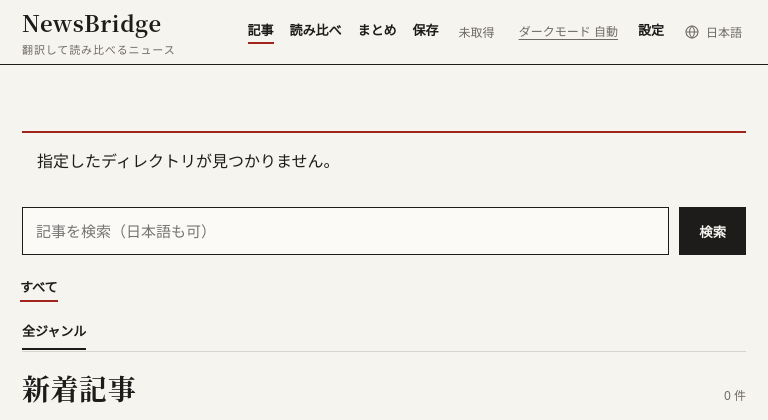
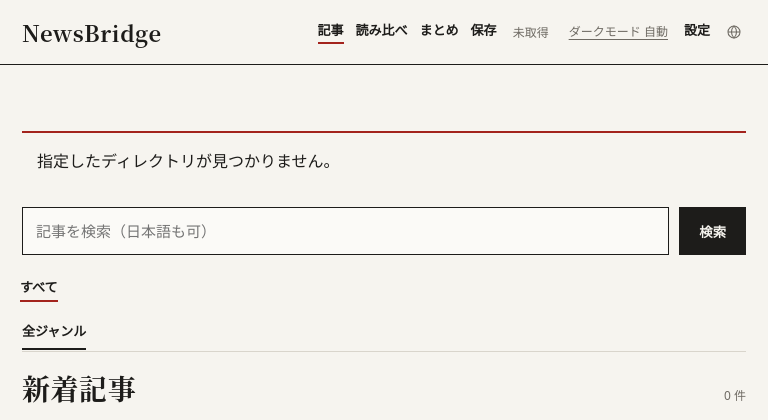
Before and after one commit to AlstRafe/news-site, a Flask app: page / in a window 768 px wide. Shown: the top 420 px of the page. Run offline with Flask 3, Linux system fonts and the light colour scheme; data that the repository does not hold is empty; some libraries are stand-ins or nearby versions.

Commit message:
ほかのサイトと同じ動きに: 言語メニューの閉じ方・別タブのテーマ追従、中間幅でヘッダーがはみ出さないように (#6)
Claude-Session: https://claude.ai/code/session_01AYumRmfx2kJa668QTCJj7T

Co-authored-by: Claude Opus 5.5 <noreply@anthropic.com>

```diff
--- a/newsreader/locale/en-GB.json
+++ b/newsreader/locale/en-GB.json
@@ -537,7 +537,7 @@
   "続報": "Follow-up",
   "続報あり": "Follow-ups",
   "翻訳": "Translation",
-  "翻訳して読み比べるニュース": "News to compare in translation",
+  "翻訳して読み比べるニュース": "The news, translated and compared",
   "翻訳する文章がありません。": "There is no text to translate.",
   "翻訳する文章または翻訳先の指定が不正です。": "Invalid text or target language.",
   "翻訳の中継先が設定されていません。設定画面を確認してください。": "No translation relay is set. Check Settings.",
--- a/newsreader/locale/zh-TW.json
+++ b/newsreader/locale/zh-TW.json
@@ -223,8 +223,8 @@
   "ベルファスト": "貝爾法斯特",
   "ベルリン": "柏林",
   "ベルン": "伯恩",
-  "ページが見つかりません": "找不到頁面",
-  "ページが見つかりません。記事が削除されたか、URLが変わった可能性があります。": "找不到頁面。文章可能已刪除，或網址已變更。",
+  "ページが見つかりません": "找不到這個頁面",
+  "ページが見つかりません。記事が削除されたか、URLが変わった可能性があります。": "找不到這個頁面。文章可能已刪除，或網址已變更。",
   "ページの先頭へ": "回到頁首",
   "ページ送り": "分頁",
   "ホーチミン": "胡志明市",
--- a/newsreader/static/app.js
+++ b/newsreader/static/app.js
@@ -108,6 +108,10 @@
     }
   };
   applyTheme(readTheme());
+  // Changed on another site of the list in another tab (they share one localStorage): follow it here too
+  addEventListener("storage", (e) => {
+    if (e.key === "theme" || e.key === null) applyTheme(readTheme());
+  });
   if (toggle) {
     toggle.addEventListener("click", () => {
       const order = ["auto", "light", "dark"];
@@ -119,6 +123,20 @@
         /* private mode */
       }
       applyTheme(next);
+    });
+  }
+
+  // 2a. The language menu (base.html): closed by a click elsewhere or Escape (back on its button), as on
+  //     every site of the list.
+  const langMenu = document.querySelector("details.lang");
+  if (langMenu) {
+    document.addEventListener("click", (e) => {
+      if (!langMenu.contains(e.target)) langMenu.open = false;
+    });
+    langMenu.addEventListener("keydown", (e) => {
+      if (e.key !== "Escape" || !langMenu.open) return;
+      langMenu.open = false;
+      langMenu.querySelector("summary").focus();
     });
   }
 
--- a/newsreader/static/editorial.css
+++ b/newsreader/static/editorial.css
@@ -158,6 +158,24 @@ a {
     font-size: 17px;
   }
 }
+/* Between phone and desktop widths the masthead fits in every language (English words are longer): the
+   way back and the language menu as their icons alone, as on phones, no tagline, and the menu goes onto
+   a second line rather than off the screen when it still does not fit */
+@media (min-width: 651px) and (max-width: 1000px) {
+  .portal-text,
+  .brand small {
+    display: none;
+  }
+  .portal-link {
+    padding-right: 12px;
+    font-size: 16px;
+  }
+  .topnav {
+    flex-wrap: wrap;
+    justify-content: flex-end;
+    gap: 0 12px;
+  }
+}
 /* The language menu (the same on every site of the PC: a globe, the language in its own words, the four choices) */
 .lang {
   position: relative;
@@ -230,10 +248,12 @@ a {
 .lang a[aria-current]::after {
   content: "✓";
 }
-@media (max-width: 650px) {
+@media (max-width: 1000px) {
   .lang summary span {
     display: none;
   }
+}
+@media (max-width: 650px) {
   .lang summary {
     min-height: 40px;
     padding: 0 6px;
@@ -288,6 +308,7 @@ html:lang(en) {
   font-weight: 500;
   text-decoration: underline;
   text-underline-offset: 3px;
+  white-space: nowrap; /* "Dark mode: auto" on one line in every language */
 }
 .theme-toggle:hover {
   color: var(--ink);
```
